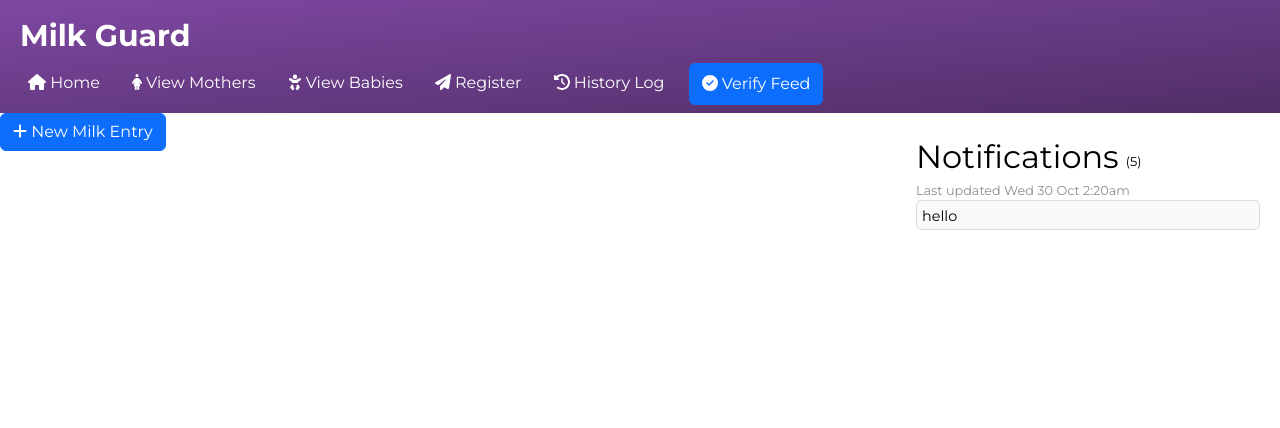
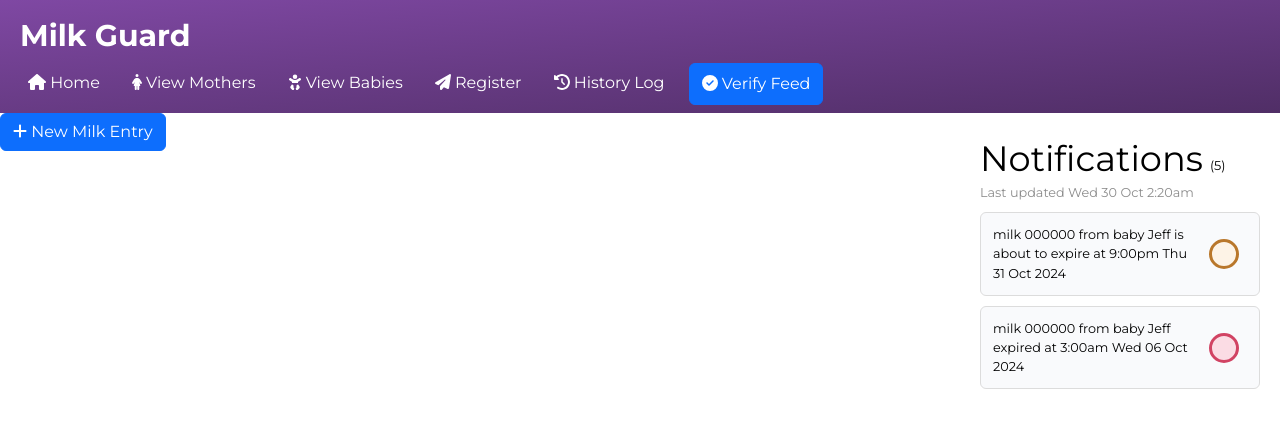
Before and after one commit to meeistom/capstone-project-2024-t3-3900h15bcatdevs, a React (Create React App) app in the folder frontend/: page / in a window 1280 px wide. Shown: the top 428 px of the page. Built offline with nearby package versions, Linux system fonts and the light colour scheme.

Commit message:
Progress on styling notifications and status

```diff
--- a/frontend/src/Pages/Home.jsx
+++ b/frontend/src/Pages/Home.jsx
@@ -38,10 +38,17 @@ function Home() {
           <div className="subtitle-2">
             Last updated Wed 30 Oct 2:20am
           </div>
-          <div className="notification-container">
+          <div className="notification">
             <div className="text">
-              hello
+              milk 000000 from baby Jeff is about to expire at 9:00pm Thu 31 Oct 2024
             </div>
+            <div className="near-expiry-status"></div>
+          </div>
+          <div className="notification">
+            <div className="text">
+              milk 000000 from baby Jeff expired at 3:00am Wed 06 Oct 2024
+            </div>
+            <div className="expired-status"></div>
           </div>
         </div>
       </section>
--- a/frontend/src/index.css
+++ b/frontend/src/index.css
@@ -316,22 +316,26 @@ input::-webkit-inner-spin-button {
 .notifications-container {
   padding: 20px;
   height: 75vh;
-  width: 30vw;
+  width: 25vw;
   display: flex;
   flex-direction: column;
   float: right;
+  gap: 10px;
+  /* border: 1px solid  #dcdcdc;
+  border-radius: 6px;
+  margin: 20px; */
 }
 
 .notifications-container .title-box {
-  font-size: 2rem;
+  font-size: 2.2rem;
   display: flex;
-  /* align-items: baseline; */
   gap: 7px;
+  height: 40px;
 }
 
 .notifications-container .subtitle-1 {
   font-size: 0.8rem;
-  padding-top: 19.2px;
+  padding-top: 22.7px;
 }
 
 .notifications-container .subtitle-2 {
@@ -339,15 +343,34 @@ input::-webkit-inner-spin-button {
   color: #8c8c8c;
 }
 
-.notification-container {
+.notification {
   display: flex;
   background-color: #f9fafc;
-  height: 30px;
-  padding: 5px;
-  border-radius: 5px;
-  border: 1px solid  #dcdcdc;
+  padding: 12px;
+  border-radius: 6px;
+  border: 1.7px solid  #dcdcdc;
+  gap: 8px;
 }
 
-.notification-container .text {
-  font-size: 0.9rem;
+.notification .text {
+  font-size: 0.8rem;
+  width: 82%
 }
+
+.notification .expired-status {
+  height: 30px;
+  width: 30px;
+  background-color: #fbdce4;
+  border-radius: 50%;
+  border: 3px solid #d14363;
+  align-self: center;
+}
+
+.notification .near-expiry-status {
+  height: 30px;
+  width: 30px;
+  background-color: #fdf3e6;
+  border-radius: 50%;
+  border: 3px solid #b9772b;
+  align-self: center;
+}
```
